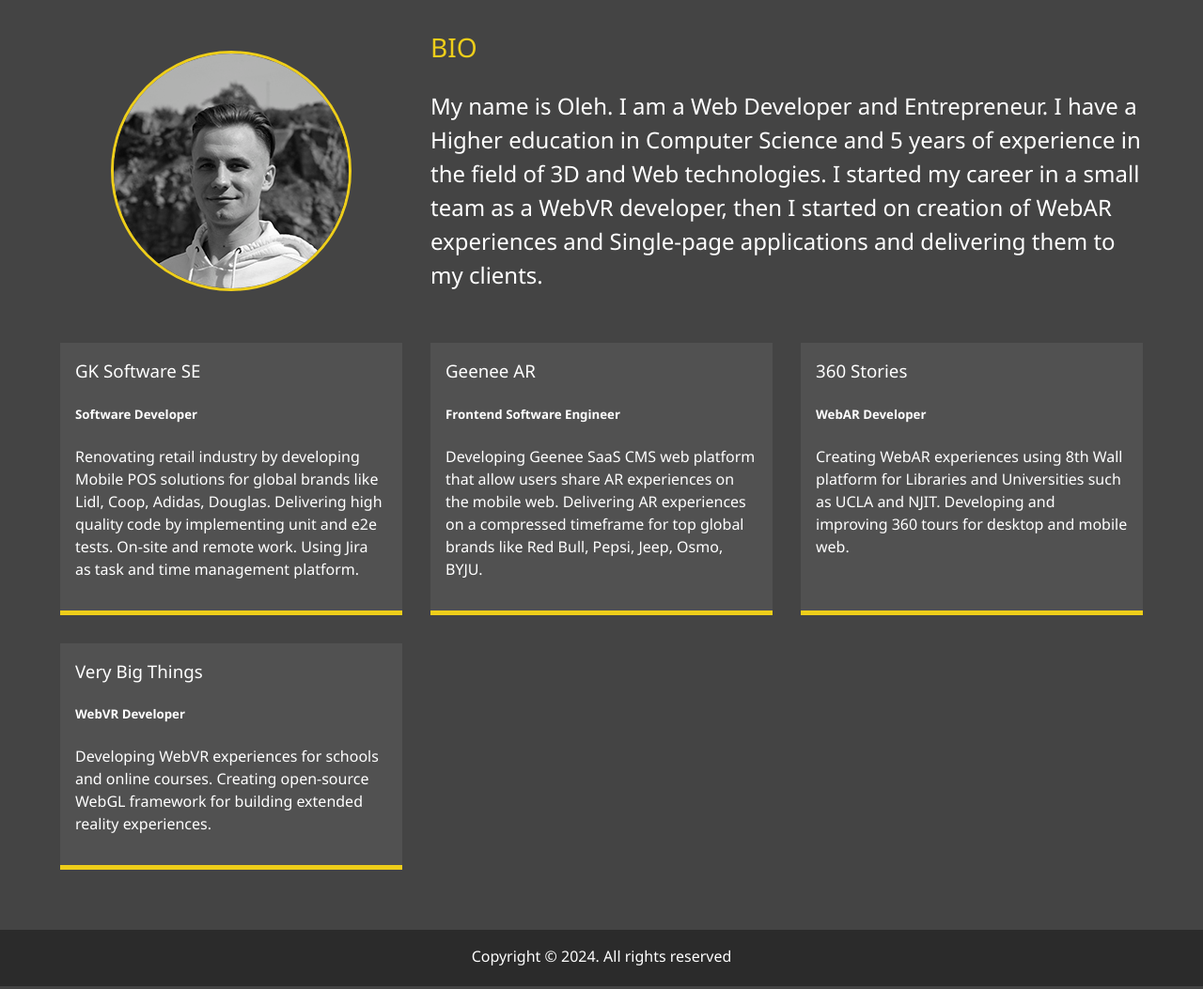
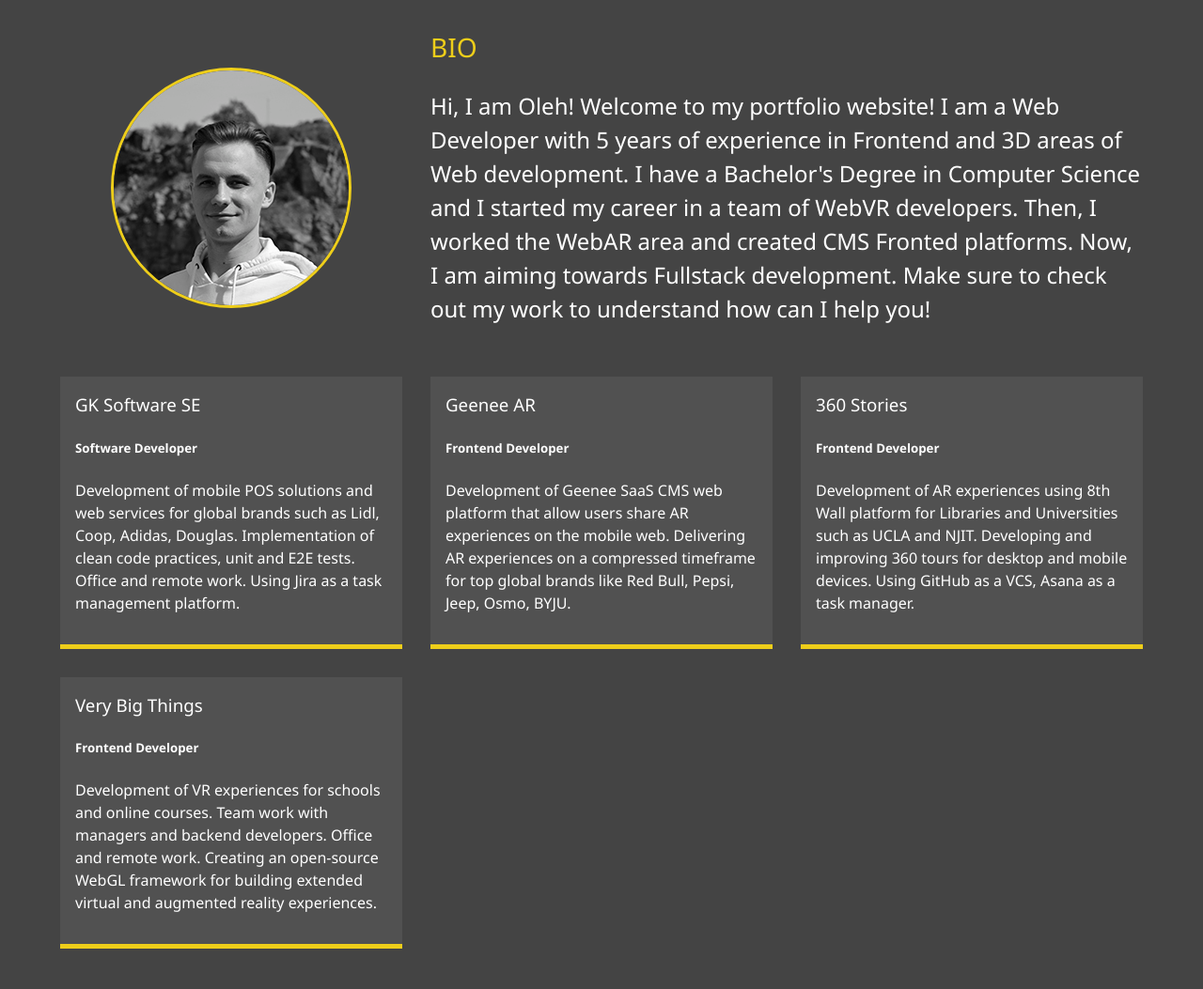
Before and after one commit to saveniukoleh/saveniukoleh.github.io, a website: page dist/about.html in a window 1280 px wide. Shown: the part 253-1306 px from the top of the page at 94% size. Drawn offline with Linux system fonts and the light colour scheme.

Commit message:
update all

```diff
--- a/dist/about.html
+++ b/dist/about.html
@@ -1,22 +1,30 @@
 <!DOCTYPE html>
 <html lang="en">
-
   <head>
     <!-- Google tag (gtag.js) -->
-  <script async src="https://www.googletagmanager.com/gtag/js?id=G-XJCE54Y81H"></script>
+    <script
+      async
+      src="https://www.googletagmanager.com/gtag/js?id=G-XJCE54Y81H"
+    ></script>
     <script>
       window.dataLayer = window.dataLayer || [];
-    function gtag(){dataLayer.push(arguments);}
-    gtag('js', new Date());
+      function gtag() {
+        dataLayer.push(arguments);
+      }
+      gtag("js", new Date());
 
-    gtag('config', 'G-XJCE54Y81H');
+      gtag("config", "G-XJCE54Y81H");
     </script>
 
     <meta charset="UTF-8" />
     <meta name="viewport" content="width=device-width, initial-scale=1.0" />
     <meta http-equiv="X-UA-Compatible" content="ie=edge" />
-  <link rel="stylesheet" href="https://use.fontawesome.com/releases/v5.2.0/css/all.css"
-    integrity="sha384-hWVjflwFxL6sNzntih27bfxkr27PmbbK/iSvJ+a4+0owXq79v+lsFkW54bOGbiDQ" crossorigin="anonymous" />
+    <link
+      rel="stylesheet"
+      href="https://use.fontawesome.com/releases/v5.2.0/css/all.css"
+      integrity="sha384-hWVjflwFxL6sNzntih27bfxkr27PmbbK/iSvJ+a4+0owXq79v+lsFkW54bOGbiDQ"
+      crossorigin="anonymous"
+    />
 
     <link rel="stylesheet" href="css/main.css" />
     <link rel="shortcut icon" href="./img/favicon.ico" />
@@ -42,9 +50,9 @@
           <li class="nav-item current">
             <a href="about.html" class="nav-link"> About Me </a>
           </li>
-        <!-- <li class="nav-item">
+          <li class="nav-item">
           <a href="work.html" class="nav-link"> My Work </a>
-        </li> -->
+          </li>
           <li class="nav-item">
             <a href="contact.html" class="nav-link"> How To Reach Me </a>
           </li>
@@ -64,10 +72,13 @@
         <div class="bio">
           <h3 class="text-secondary">BIO</h3>
           <p>
-          My name is Oleh. I am a Web Developer and Entrepreneur. I have a Higher education in Computer Science and 5
-          years of experience in the field of 3D and Web technologies. I started my career in a small team as a WebVR
-          developer, then
-          I started on creation of WebAR experiences and Single-page applications and delivering them to my clients.
+            Hi, I am Oleh! Welcome to my portfolio website! I am a Web Developer
+            with 5 years of experience in Frontend and 3D areas of Web
+            development. I have a Bachelor's Degree in Computer Science and I
+            started my career in a team of WebVR developers. Then, I worked the
+            WebAR area and created CMS Fronted platforms. Now, I am aiming
+            towards Fullstack development. Make sure to check out my work to
+            understand how can I help you!
           </p>
         </div>
 
@@ -77,9 +88,10 @@
           </h3>
           <h5>Software Developer</h5>
           <p>
-          Renovating retail industry by developing Mobile POS solutions for global brands like
-          Lidl, Coop, Adidas, Douglas. Delivering high quality code by implementing unit and
-          e2e tests. On-site and remote work. Using Jira as task and time management platform.
+            Development of mobile POS solutions and web services for global
+            brands such as Lidl, Coop, Adidas, Douglas. Implementation of clean
+            code practices, unit and E2E tests. Office and remote work. Using
+            Jira as a task management platform.
           </p>
         </div>
 
@@ -87,10 +99,12 @@
           <h3>
             <a href="https://geenee.ar">Geenee AR</a>
           </h3>
-        <h5>Frontend Software Engineer</h5>
+          <h5>Frontend Developer</h5>
           <p>
-          Developing Geenee SaaS CMS web platform that allow users share AR experiences on the mobile web. Delivering AR
-          experiences on a compressed timeframe for top global brands like Red Bull, Pepsi, Jeep, Osmo, BYJU.
+            Development of Geenee SaaS CMS web platform that allow users share
+            AR experiences on the mobile web. Delivering AR experiences on a
+            compressed timeframe for top global brands like Red Bull, Pepsi,
+            Jeep, Osmo, BYJU.
           </p>
         </div>
 
@@ -98,10 +112,12 @@
           <h3>
             <a href="https://360stories.com/">360 Stories</a>
           </h3>
-        <h5>WebAR Developer</h5>
+          <h5>Frontend Developer</h5>
           <p>
-          Creating WebAR experiences using 8th Wall platform for Libraries and Universities such as UCLA and NJIT.
-          Developing and improving 360 tours for desktop and mobile web.
+            Development of AR experiences using 8th Wall platform for Libraries
+            and Universities such as UCLA and NJIT. Developing and improving 360
+            tours for desktop and mobile devices. Using GitHub as a VCS, Asana
+            as a task manager.
           </p>
         </div>
 
@@ -109,10 +125,12 @@
           <h3>
             <a href="https://verybigthings.com/">Very Big Things</a>
           </h3>
-        <h5>WebVR Developer</h5>
+          <h5>Frontend Developer</h5>
           <p>
-          Developing WebVR experiences for schools and online courses. Creating open-source WebGL framework for building
-          extended reality experiences.
+            Development of VR experiences for schools and online courses. Team
+            work with managers and backend developers. Office and remote work.
+            Creating an open-source WebGL framework for building extended
+            virtual and augmented reality experiences.
           </p>
         </div>
       </div>
@@ -122,5 +140,4 @@
 
     <script src="js/main.js"></script>
   </body>
-
 </html>
--- a/dist/js/main.js
+++ b/dist/js/main.js
@@ -4,7 +4,7 @@ const menu = document.querySelector('.menu');
 const menuNav = document.querySelector('.menu-nav');
 const menuBranding = document.querySelector('.menu-branding');
 const navItems = document.querySelectorAll('.nav-item');
-const copyright = document.querySelector('#main-footer')
+const copyright = document.querySelector('#main-footer');
 
 // Set Initial State Of Menu
 let showMenu = false;
@@ -33,4 +33,4 @@ function toggleMenu() {
   }
 }
 
-copyright.innerHTML = `Copyright &copy; ${ new Date().getFullYear() }. All rights reserved`
+copyright.innerHTML = `Copyright &copy; ${ new Date().getFullYear() }. All rights reserved`;
```
Also changed, not shown: dist/contact.html (+2 -2 lines), dist/index.html (+4 -5 lines), dist/work.html (+30 -17 lines), dist/img/projects/project1.png, dist/img/projects/project2.png, dist/img/projects/project3.png, dist/img/projects/project4.png, dist/img/projects/project5.png (added), dist/img/projects/project6.png (added), 3 other files. Lines whose indentation alone changed are shown as unchanged.
